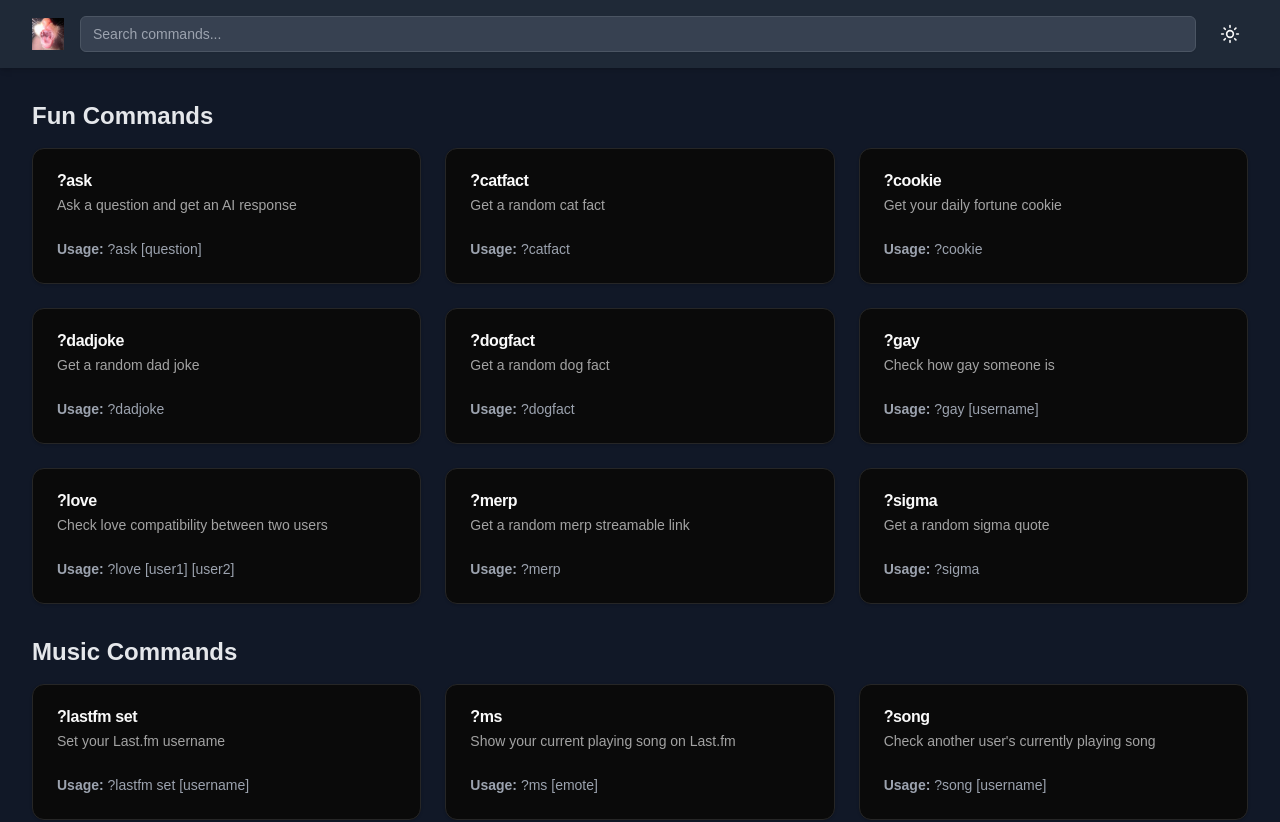
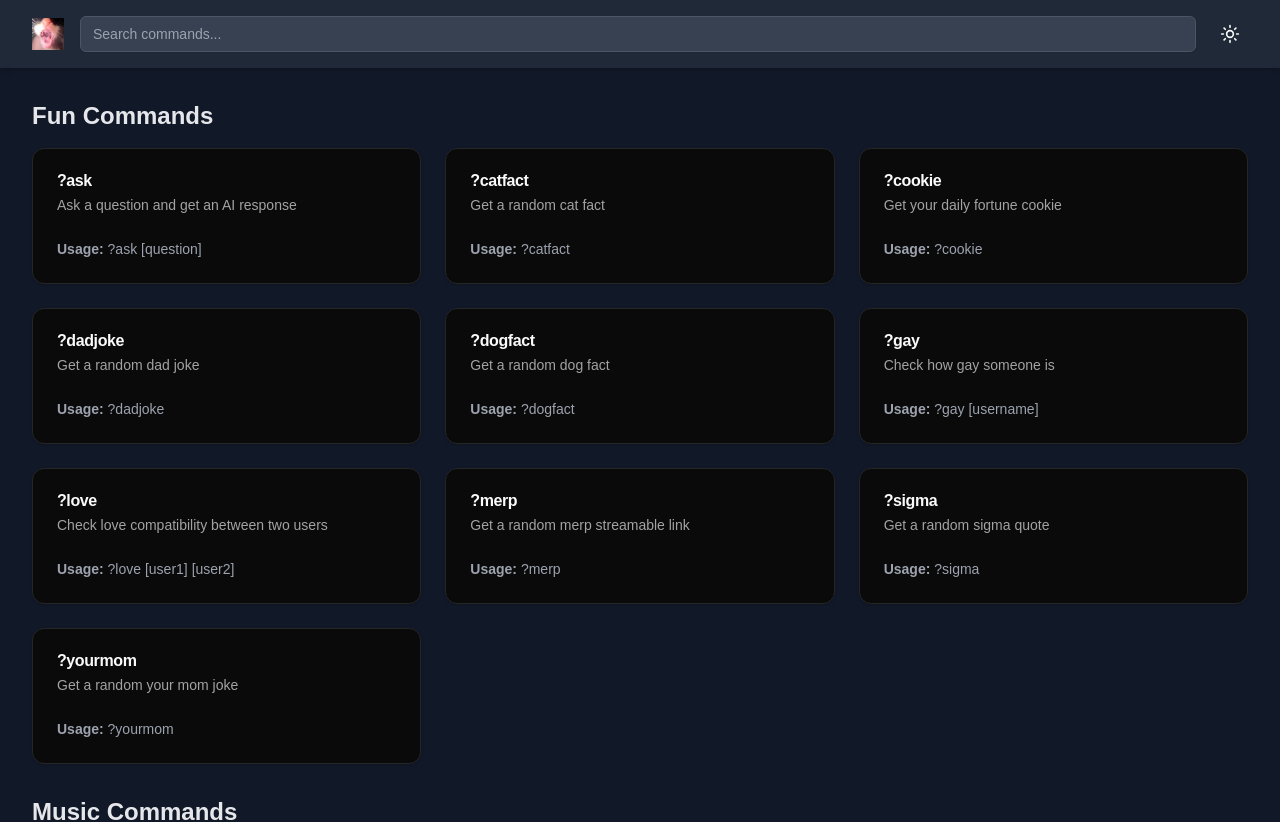
Before and after one commit to MrMalvic/twitchbotwebsite, a Next.js app: page / in a window 1280 px wide. Shown: the top 822 px of the page. Built offline with nearby package versions, Linux system fonts and the light colour scheme.

Commit message:
your mom

```diff
--- a/components/page.tsx
+++ b/components/page.tsx
@@ -17,6 +17,7 @@ const commandCategories = {
     { name: '?love', description: 'Check love compatibility between two users', usage: '?love [user1] [user2]' },
     { name: '?merp', description: 'Get a random merp streamable link', usage: '?merp' },
     { name: '?sigma', description: 'Get a random sigma quote', usage: '?sigma' },
+    { name: '?yourmom', description: 'Get a random your mom joke', usage: '?yourmom' },
   ],
   "Music Commands": [
     { name: '?lastfm set', description: 'Set your Last.fm username', usage: '?lastfm set [username]' },
```
